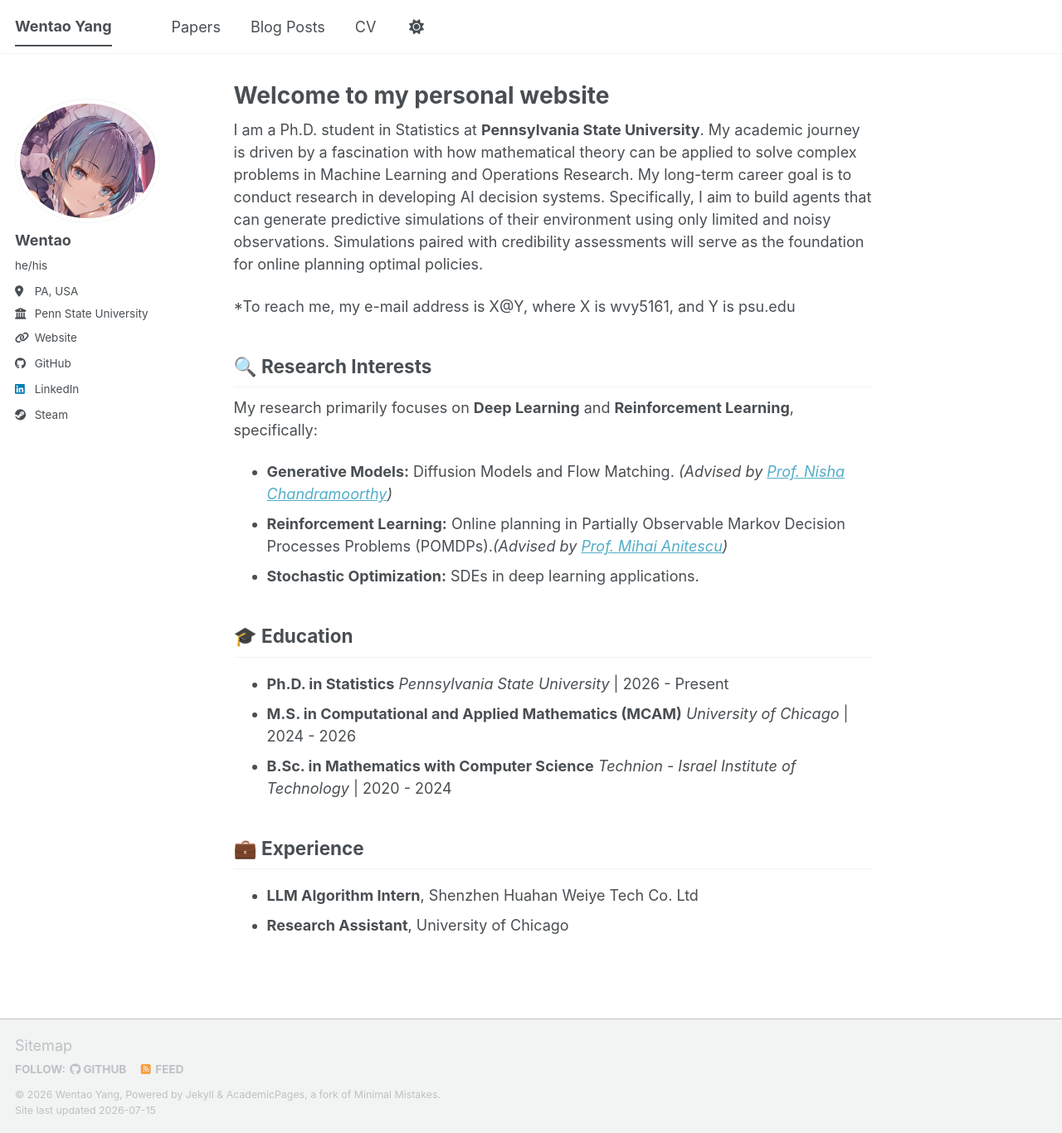
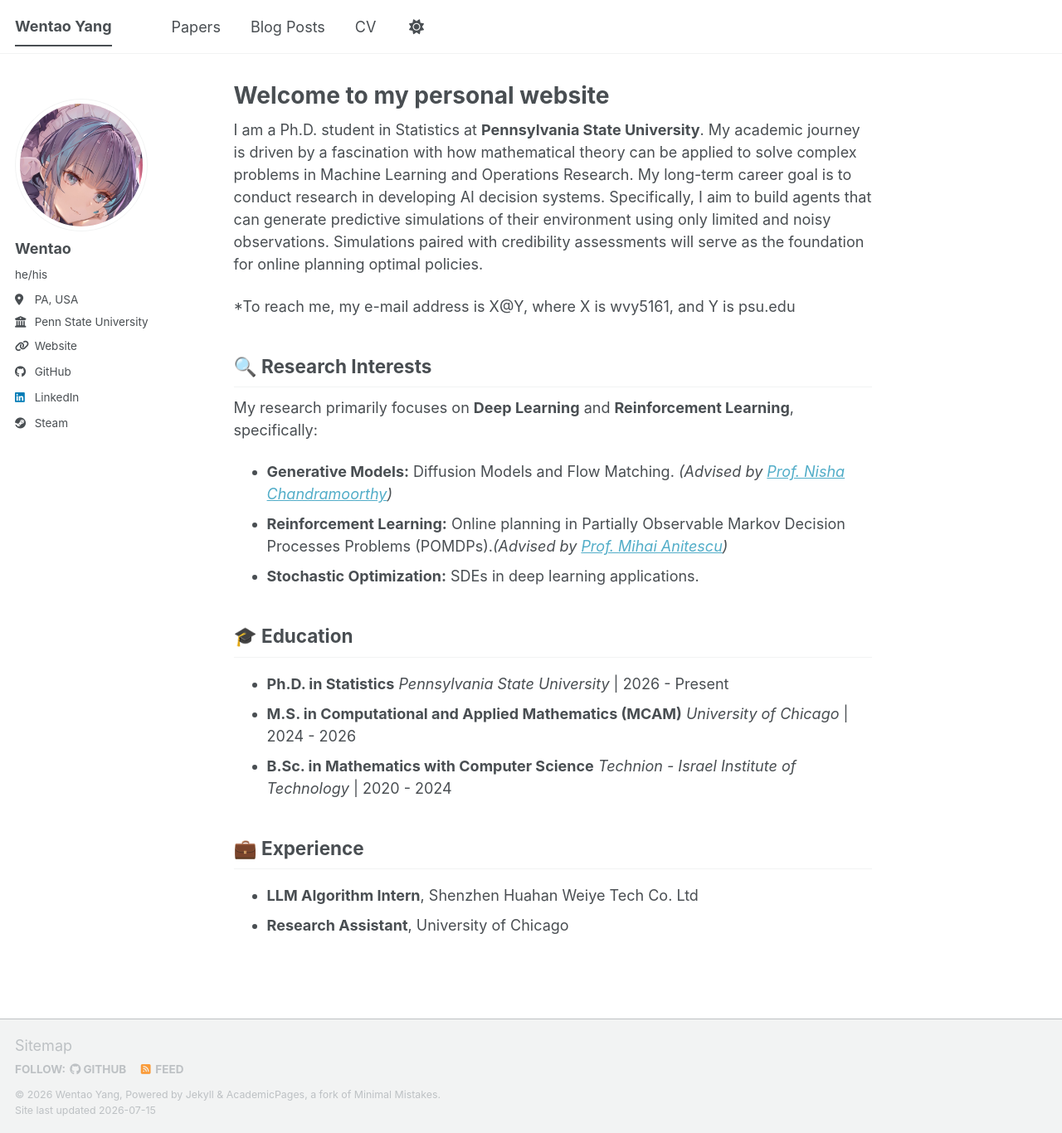
Before and after one commit to liliyawanttosleep/liliyawanttosleep.github.io, a Jekyll site: the page built from _pages/aboutme.md, in a window 1280 px wide and 1366 px high. Shown: the whole window at 83% size. Built offline with Jekyll 4.4.1, drawn with Linux system fonts in a browser that asks for light colours; a script bundle is joined from its source files by our own code; library files that are not in the unit come from our copies.

Commit message:
Update author-profile.html

```diff
--- a/_includes/author-profile.html
+++ b/_includes/author-profile.html
@@ -6,13 +6,13 @@
 
 <div itemscope itemtype="http://schema.org/Person">
 
-  <div class="author__avatar">
-    {% if author.avatar contains "://" %}
-    	<img src="{{ author.avatar }}" alt="{{ author.name }}"  fetchpriority="high" />
-    {% else %}
-    	<img src="{{ author.avatar | prepend: "/images/" | prepend: base_path }}" class="author__avatar" alt="{{ author.name }}"  fetchpriority="high" />
-    {% endif %}
-  </div>
+<div class="author__avatar">
+  {% if author.avatar contains "://" %}
+    <img src="{{ author.avatar }}" alt="{{ author.name }}" fetchpriority="high" style="width: 160px; height: 160px; object-fit: cover; border-radius: 50%;" />
+  {% else %}
+    <img src="{{ author.avatar | prepend: '/images/' | prepend: base_path }}" class="author__avatar" alt="{{ author.name }}" fetchpriority="high" style="width: 160px; height: 160px; object-fit: cover; border-radius: 50%;" />
+  {% endif %}
+</div>
 
   <div class="author__content">
     <h3 class="author__name">{{ author.name }}</h3>
```
